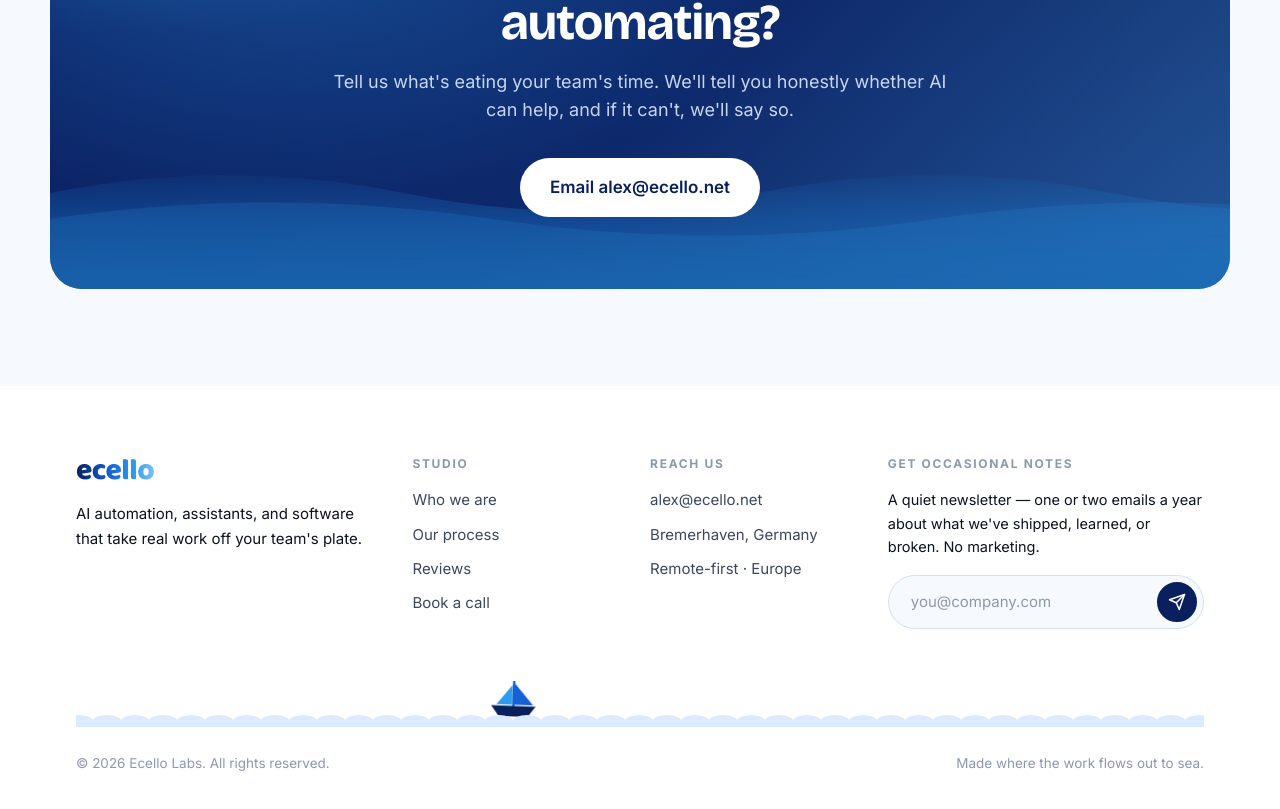
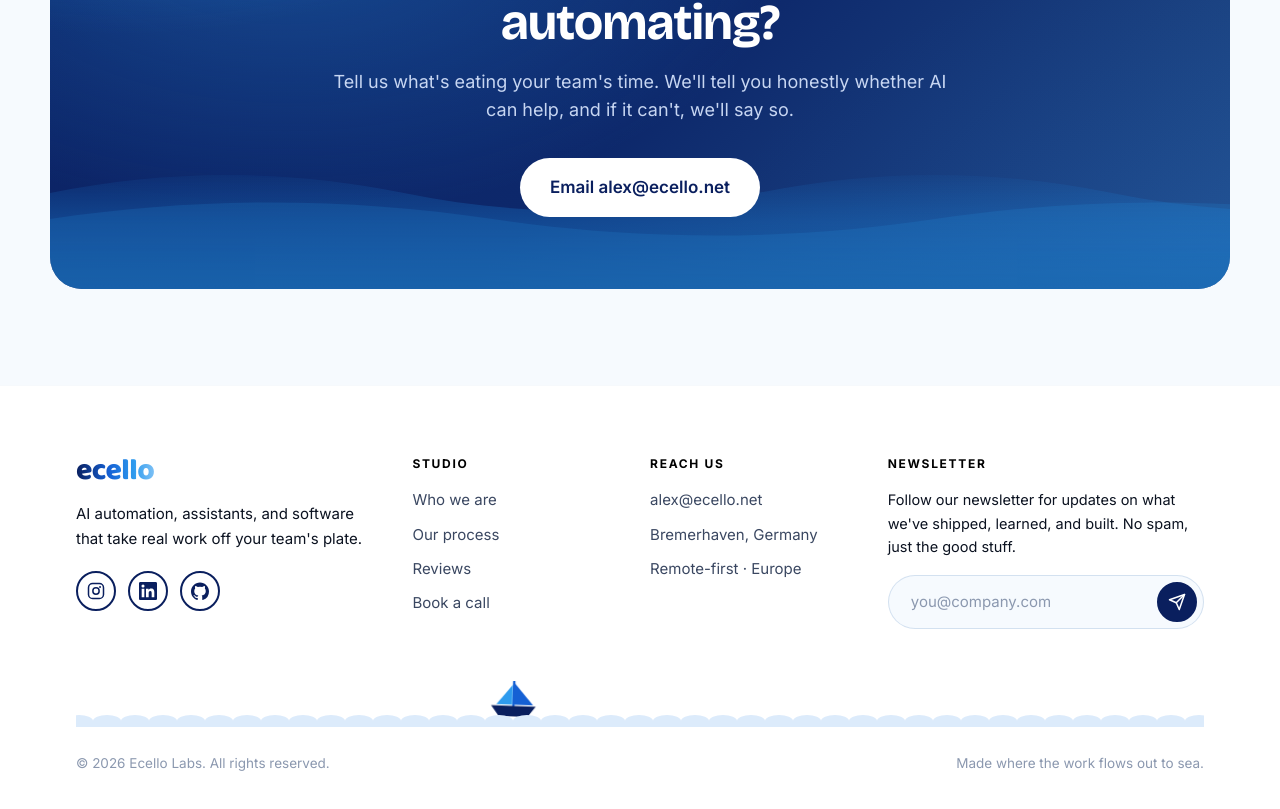
Before and after one commit to ecellolabs/Website, a Next.js app: page /en in a window 1280 px wide. Shown: the part 3577-4386 px from the top of the page. Built offline with nearby package versions, Linux system fonts and the light colour scheme.

Commit message:
Added Social Links

```diff
--- a/components/layout/footer.tsx
+++ b/components/layout/footer.tsx
@@ -9,7 +9,35 @@ const linkClass =
   "group flex w-fit text-[#3a4761] text-[15px] mb-2.5 relative transition-colors duration-300 hover:text-[#0b1f3a] after:content-[''] after:absolute after:left-0 after:-bottom-0.5 after:h-0.5 after:w-full after:origin-left after:scale-x-0 after:bg-[#0b1f3a] after:rounded-full after:transition-transform after:duration-300 after:ease-out hover:after:scale-x-100";
 
 const headingClass =
-  "text-xs tracking-[0.14em] uppercase text-[#8b98af] font-bold mb-4";
+  "text-xs tracking-[0.14em] uppercase text-black font-bold mb-4";
+
+const SOCIALS: { label: string; href: string; icon: React.ReactNode }[] = [
+  {
+    label: "Instagram",
+    href: "https://instagram.com/ecellolabs",
+    icon: (
+      <>
+        <rect x="2" y="2" width="20" height="20" rx="5.5" fill="none" stroke="currentColor" strokeWidth="2" />
+        <circle cx="12" cy="12" r="4.2" fill="none" stroke="currentColor" strokeWidth="2" />
+        <circle cx="17.4" cy="6.6" r="1.3" fill="currentColor" />
+      </>
+    ),
+  },
+  {
+    label: "LinkedIn",
+    href: "https://linkedin.com/company/ecello",
+    icon: (
+      <path d="M20.45 20.45h-3.56v-5.57c0-1.33-.02-3.04-1.85-3.04-1.85 0-2.14 1.45-2.14 2.94v5.67H9.35V9h3.41v1.56h.05c.48-.9 1.63-1.85 3.36-1.85 3.6 0 4.27 2.37 4.27 5.45v6.29zM5.34 7.43a2.06 2.06 0 1 1 0-4.13 2.06 2.06 0 0 1 0 4.13zm1.78 13.02H3.56V9h3.56v11.45zM22.22 0H1.77C.79 0 0 .77 0 1.73v20.54C0 23.22.79 24 1.77 24h20.45c.98 0 1.78-.78 1.78-1.73V1.73C24 .77 23.2 0 22.22 0z" fill="currentColor" />
+    ),
+  },
+  {
+    label: "GitHub",
+    href: "https://github.com/ecellolabs",
+    icon: (
+      <path d="M12 .5C5.37.5 0 5.87 0 12.5c0 5.3 3.44 9.8 8.21 11.39.6.11.82-.26.82-.58l-.01-2.03c-3.34.73-4.04-1.61-4.04-1.61-.55-1.39-1.33-1.76-1.33-1.76-1.09-.74.08-.73.08-.73 1.2.08 1.84 1.24 1.84 1.24 1.07 1.83 2.8 1.3 3.49.99.11-.78.42-1.3.76-1.6-2.67-.3-5.47-1.33-5.47-5.93 0-1.31.47-2.38 1.24-3.22-.13-.3-.54-1.52.11-3.18 0 0 1.01-.32 3.3 1.23a11.5 11.5 0 0 1 6.01 0c2.29-1.55 3.3-1.23 3.3-1.23.65 1.66.24 2.88.12 3.18.77.84 1.23 1.91 1.23 3.22 0 4.61-2.81 5.62-5.49 5.92.43.37.81 1.1.81 2.22l-.01 3.29c0 .32.22.7.83.58A12 12 0 0 0 24 12.5C24 5.87 18.63.5 12 .5z" fill="currentColor" />
+    ),
+  },
+];
 
 // Same scalloped crest used by the buttons, tiled into a moving wavy divider.
 const waveTile = `<svg xmlns='http://www.w3.org/2000/svg' width='28' height='16' viewBox='0 0 28 16'><path d='M0 10 A14 6 0 0 1 28 10 L28 16 L0 16 Z' fill='%23dcebfb'/></svg>`;
@@ -47,6 +75,22 @@ export default function Footer({ content }: FooterProps) {
             <p className="text-[--color-muted] text-[15px] mt-4 max-w-[300px]">
               {content.intro}
             </p>
+            <div className="flex items-center gap-3 mt-5">
+              {SOCIALS.map(({ label, href, icon }) => (
+                <a
+                  key={label}
+                  href={href}
+                  target="_blank"
+                  rel="noopener noreferrer"
+                  aria-label={label}
+                  className="grid place-items-center w-10 h-10 rounded-full border-2 border-[var(--color-navy)] text-[var(--color-navy)] transition-colors duration-200 hover:border-[var(--color-azure)] hover:text-[var(--color-azure)]"
+                >
+                  <svg viewBox="0 0 24 24" className="w-[18px] h-[18px]" aria-hidden>
+                    {icon}
+                  </svg>
+                </a>
+              ))}
+            </div>
           </div>
 
           <div>
--- a/lib/i18n.ts
+++ b/lib/i18n.ts
@@ -39,9 +39,9 @@ export const messages = {
       rights: "© 2026 Ecello Labs. All rights reserved.",
       note: "Made where the work flows out to sea.",
       newsletter: {
-        title: "Get occasional notes",
+        title: "Newsletter",
         description:
-          "A quiet newsletter — one or two emails a year about what we've shipped, learned, or broken. No marketing.",
+          "Follow our newsletter for updates on what we've shipped, learned, and built. No spam, just the good stuff.",
         placeholder: "you@company.com",
         cta: "Subscribe",
         unsubscribe: "Unsubscribe anytime.",
```
Also changed, not shown: public/icon.svg (added).
